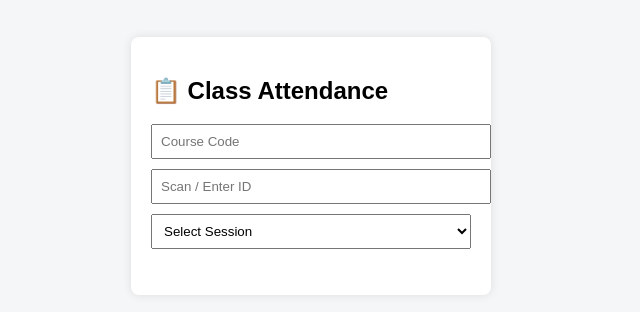
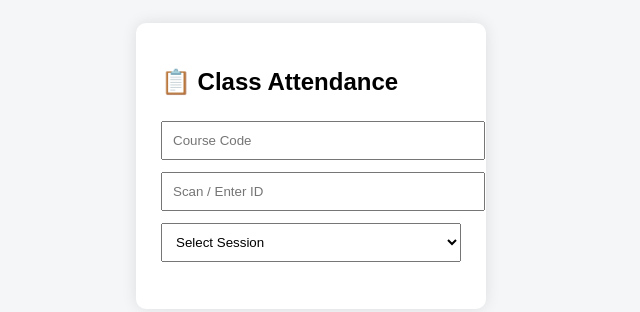
Before and after one commit to viper-codes19/attendance_system, a website: page public/index.html in a window 1280 px wide. Shown: the part 242-554 px from the top of the page, without its empty margins (329-969 px from the left). Drawn offline with Linux system fonts and the light colour scheme.

Commit message:
Update style.css

```diff
--- a/public/style.css
+++ b/public/style.css
@@ -1,5 +1,5 @@
 body {
-  font-family: Arial, sans-serif;
+  font-family: Arial;
   background: #f4f6f8;
   display: flex;
   justify-content: center;
@@ -9,23 +9,24 @@ body {
 
 .container {
   background: white;
-  padding: 20px;
-  width: 320px;
-  border-radius: 8px;
-  box-shadow: 0 0 10px rgba(0,0,0,.1);
+  padding: 25px;
+  width: 300px;
+  border-radius: 10px;
+  box-shadow: 0 0 15px rgba(0,0,0,0.1);
 }
 
 input, select {
   width: 100%;
-  padding: 8px;
-  margin-bottom: 10px;
+  padding: 10px;
+  margin: 6px 0;
 }
 
-#studentName {
+.success {
   color: green;
   font-weight: bold;
 }
 
-#msg {
-  margin-top: 10px;
+.error {
+  color: red;
+  font-weight: bold;
 }
```
